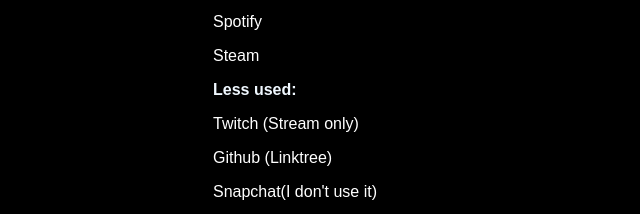
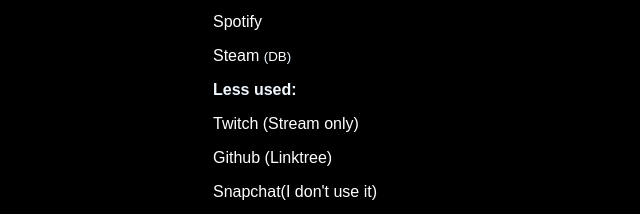
Before and after one commit to RS0-5/My-Socials, a plain HTML site: page indexEn.html in a window 1280 px wide. Shown: the part 342-556 px from the top of the page, 319-959 px from the left. Drawn offline with Linux system fonts and the light colour scheme.

Commit message:
Update indexEn.html

```diff
--- a/indexEn.html
+++ b/indexEn.html
@@ -30,7 +30,8 @@
         <p><a href="https://discord.gg/BPkK36JuXt" target="_blank">Discord</a></p>
         <p><a href="https://www.youtube.com/channel/UCsZgrT5_3QGLDLtU9giKj-g" target="_blank">Youtube</a></p>
         <p><a href="https://open.spotify.com/user/31ysmpfmzjtx63ow7csxapwag474" target="_blank">Spotify</a></p>
-        <p><a href="https://steamcommunity.com/id/RS0-5/" target="_blank">Steam</a></p>
+        <p><a href="https://steamcommunity.com/id/RS0-5/" target="_blank">Steam</a>
+        <small>(<a href="https://steamdb.info/calculator/76561199151459052/?cc=eu" target="_blank">DB</a>)</small></p>
 
         <p><b>Less used:</b></p>
         <p><a href="https://www.twitch.tv/rs0_5" target="_blank">Twitch (Stream only)</a></p>
```
